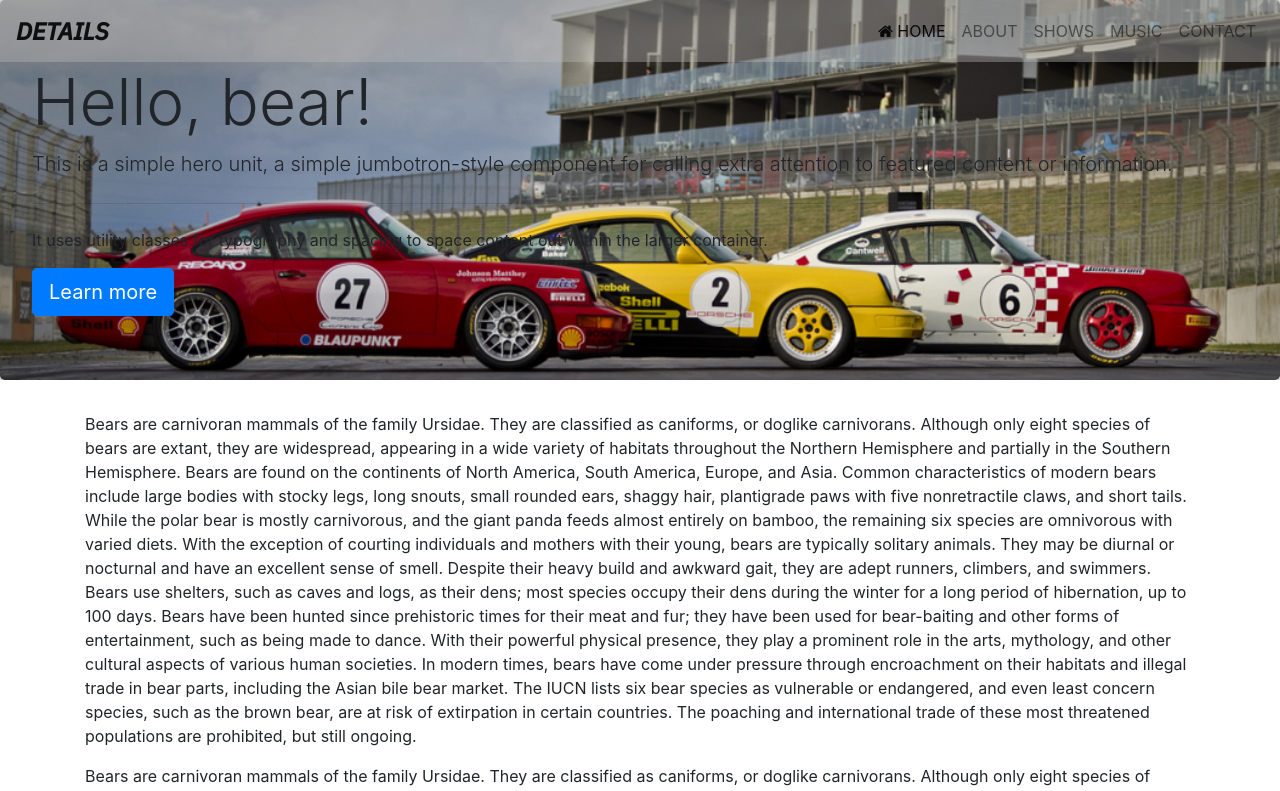
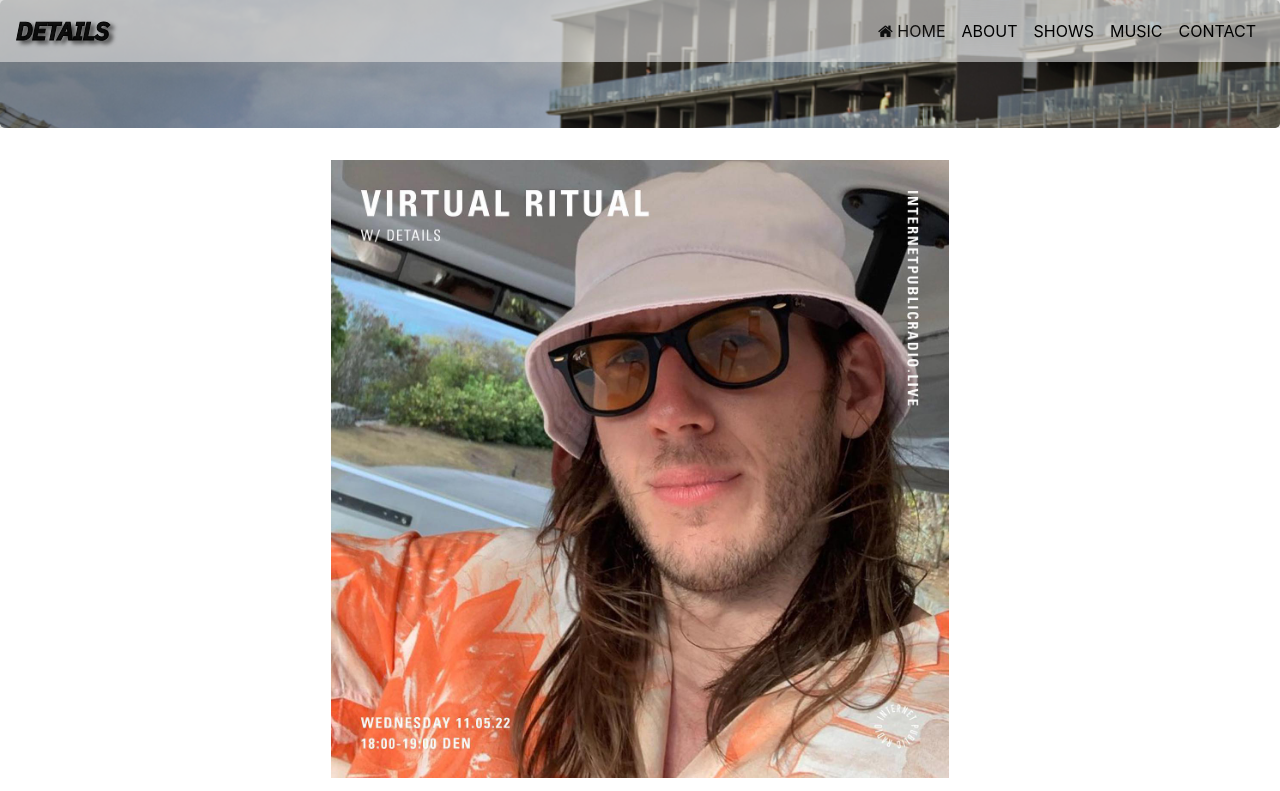
Before and after one commit to Jonathan-Kane/Portfolio-Project, a website: page index.html in a window 1280 px wide. Shown: the top 791 px of the page. Drawn offline with nearby package versions, Linux system fonts and the light colour scheme.

Commit message:
navbar most of the way done and new music cover art w/ animation started

```diff
--- a/css/styles.css
+++ b/css/styles.css
@@ -14,7 +14,7 @@
     background-image: url(/img/jumbotronbg.png);
     background-repeat: no-repeat;
     background-position: center;
-  background-size: cover;
+    background-size: cover;
     width: 100%;
     height: 100%;
     opacity : 0.2;
@@ -25,19 +25,50 @@
     font-size: 400%;
 }
 
-.logo {
-    font-family: 'IBM Plex Sans', sans-serif;
-    font-weight: 600;
-    font-style: italic;
+.navbar {
+    background-color: rgba(225, 225, 225, 0.6);
 }
 
-.navbar {
-    background-color: rgba(185, 185, 185, 0.4);
-}
-
-.navbar .navbar-brand {
+.navbar-brand {
     font-family: 'IBM Plex Sans', sans-serif;
     font-weight: 700;
     font-size: x-large;
     font-style: italic;
+    color: rgb(0, 0, 0);
+    filter: drop-shadow(4px 3px 2px #404040);
+    -webkit-text-stroke: 1px rgb(3, 3, 3);
 }
+
+.box1 {
+    position:relative;
+}
+
+.box1:before {
+    content:"";
+    width:100%;
+    height:100%;
+    background:rgba(0,0,0,.5);
+    position:absolute;
+    top:0;
+    left:0;
+    opacity:0;
+    transition:all .35s ease 0s
+}
+.box1:hover:before{opacity:1}
+.box1 img{width:100%;}
+.box1 .box-content{width:90%;height:90%;position:absolute;top:5%;left:5%}
+.box1 .box-content:after,.box1 .box-content:before{content:"";position:absolute;top:0;left:0;bottom:0;right:0;opacity:0;transition:all .7s ease 0s}
+.box1 .box-content:before{border-bottom:1px solid rgba(255,255,255,.5);border-top:1px solid rgba(255,255,255,.5);transform:scale(0,1);transform-origin:0 0 0}
+.box1 .box-content:after{border-left:1px solid rgba(255,255,255,.5);border-right:1px solid rgba(255,255,255,.5);transform:scale(1,0);transform-origin:100% 0 0}
+.box1:hover .box-content:after,.box1:hover .box-content:before{opacity:1;transform:scale(1);transition-delay:.15s}
+.box1 .title{font-size:21px;font-weight:700;color:#fff;margin:50px 0;opacity:0;transform:translate3d(0,-50px,0);transition:transform .5s ease 0s}
+.box1:hover .title{opacity:1;transform:translate3d(0,0,0)}
+.box1 .post{font-size:14px;color:#fff;padding:10px;background:#d79719;opacity:0;border-radius:19px;transform:translate3d(0,-50px,0);transition:all .7s ease 0s}
+.box1 .icon,.box15 .icon{padding:0;list-style:none}
+.box1:hover .post{opacity:1;transform:translate3d(0,0,0);transition-delay:.15s}
+.box1 .icon{width:100%;margin:0;position:absolute;bottom:-10px;left:0;opacity:0;z-index:1;transition:all .7s ease 0s}
+.box1:hover .icon{bottom:20px;opacity:1;transition-delay:.15s}
+.box1 .icon li a{display:block;width:40px;height:40px;line-height:40px;border:1px solid #fff;border-radius:0 16px;font-size:14px;color:#fff;margin-right:5px;transition:all .4s ease 0s}
+.box1 .icon li a:hover{background:#d79719;border-color:#d79719}
+@media only screen and (max-width:990px){.box1{margin-bottom:30px}
+}
--- a/index.html
+++ b/index.html
@@ -18,7 +18,7 @@
 
 <body>
 
-    <nav class="navbar navbar-expand-lg navbar-light fixed-top">
+    <nav class="navbar navbar-expand-md navbar-light fixed-top mb-4">
         <a class="navbar-brand align-self-center" href="#">DETAILS</a>
         <button class="navbar-toggler" type="button" data-toggle="collapse" data-target="#navbarSupportedContent" aria-controls="navbarSupportedContent" aria-expanded="false" aria-label="Toggle navigation">
           <span class="navbar-toggler-icon"></span>
@@ -26,35 +26,36 @@
         <div class="collapse navbar-collapse" id="navbarSupportedContent">
           <ul class="navbar-nav ml-auto">
             <li class="nav-item active"><a class="nav-link" href="#"><i class="fa fa-home fa-md"></i> HOME</a></li>
-            <li class="nav-item"><a class="nav-link" href="#"> ABOUT</a></li>
-            <li class="nav-item"><a class="nav-link" href="#"> SHOWS</a></li>
-            <li class="nav-item"><a class="nav-link" href="#"> MUSIC</a></li>
-            <li class="nav-item"><a class="nav-link" href="#"> CONTACT</a></li>
+            <li class="nav-item"><a class="nav-link" href="#" style="color: black;"> ABOUT</a></li>
+            <li class="nav-item"><a class="nav-link" href="#" style="color: black;"> SHOWS</a></li>
+            <li class="nav-item"><a class="nav-link" href="#" style="color: black;"> MUSIC</a></li>
+            <li class="nav-item"><a class="nav-link" href="#" style="color: black;"> CONTACT</a></li>
           </ul>
         </div>
     </nav>
 
-    <div class="jumbotron pt-7">
-        <h1 class="display-4">Hello, bear!</h1>
-        <p class="lead">This is a simple hero unit, a simple jumbotron-style component for calling extra attention to featured content or information.</p>
-        <hr class="my-4">
-        <p>It uses utility classes for typography and spacing to space content out within the larger container.</p>
-        <a class="btn btn-primary btn-lg" href="#" role="button">Learn more</a>
+    <div class="jumbotron">
     </div>
 
     <div class="container">
-        <p>Bears are carnivoran mammals of the family Ursidae. They are classified as caniforms, or doglike carnivorans. Although only eight species of bears are extant, they are widespread, appearing in a wide variety of habitats throughout the Northern Hemisphere and partially in the Southern Hemisphere. Bears are found on the continents of North America, South America, Europe, and Asia. Common characteristics of modern bears include large bodies with stocky legs, long snouts, small rounded ears, shaggy hair, plantigrade paws with five nonretractile claws, and short tails.
+        <div class="container mt-40">
+            <div class="row mt-30 justify-content-center">
+                <div class="col-4 col-md-7">
+                    <div class="box1">
+                        <img class="pic-1" src="img/VirtualRitual.jpg" />
+                        <div class="box-content">
+                            <h3 class="title">// VIRTUAL RITUAL</h3>
+                            <span class="post">LISTEN ON SOUNDCLOUD</span>
+                        </div>
+                    </div>
+                </div>
+            </div>
+        </div>
+    </div>
 
-      While the polar bear is mostly carnivorous, and the giant panda feeds almost entirely on bamboo, the remaining six species are omnivorous with varied diets. With the exception of courting individuals and mothers with their young, bears are typically solitary animals. They may be diurnal or nocturnal and have an excellent sense of smell. Despite their heavy build and awkward gait, they are adept runners, climbers, and swimmers. Bears use shelters, such as caves and logs, as their dens; most species occupy their dens during the winter for a long period of hibernation, up to 100 days.
+    <div class="container">
+    </div>
 
-      Bears have been hunted since prehistoric times for their meat and fur; they have been used for bear-baiting and other forms of entertainment, such as being made to dance. With their powerful physical presence, they play a prominent role in the arts, mythology, and other cultural aspects of various human societies. In modern times, bears have come under pressure through encroachment on their habitats and illegal trade in bear parts, including the Asian bile bear market. The IUCN lists six bear species as vulnerable or endangered, and even least concern species, such as the brown bear, are at risk of extirpation in certain countries. The poaching and international trade of these most threatened populations are prohibited, but still ongoing.</p>
-
-      <p>Bears are carnivoran mammals of the family Ursidae. They are classified as caniforms, or doglike carnivorans. Although only eight species of bears are extant, they are widespread, appearing in a wide variety of habitats throughout the Northern Hemisphere and partially in the Southern Hemisphere. Bears are found on the continents of North America, South America, Europe, and Asia. Common characteristics of modern bears include large bodies with stocky legs, long snouts, small rounded ears, shaggy hair, plantigrade paws with five nonretractile claws, and short tails.
-
-        While the polar bear is mostly carnivorous, and the giant panda feeds almost entirely on bamboo, the remaining six species are omnivorous with varied diets. With the exception of courting individuals and mothers with their young, bears are typically solitary animals. They may be diurnal or nocturnal and have an excellent sense of smell. Despite their heavy build and awkward gait, they are adept runners, climbers, and swimmers. Bears use shelters, such as caves and logs, as their dens; most species occupy their dens during the winter for a long period of hibernation, up to 100 days.
-
-        Bears have been hunted since prehistoric times for their meat and fur; they have been used for bear-baiting and other forms of entertainment, such as being made to dance. With their powerful physical presence, they play a prominent role in the arts, mythology, and other cultural aspects of various human societies. In modern times, bears have come under pressure through encroachment on their habitats and illegal trade in bear parts, including the Asian bile bear market. The IUCN lists six bear species as vulnerable or endangered, and even least concern species, such as the brown bear, are at risk of extirpation in certain countries. The poaching and international trade of these most threatened populations are prohibited, but still ongoing.</p>
-    </div>
 
 
     <!-- jQuery must come first, then Popper.js, then the Bootstrap JavaScript plugins.-->
--- a/js/scripts.js
+++ b/js/scripts.js
@@ -1,7 +1,7 @@
 $(function() {
     $(window).scroll(function() {
         var scroll = $(window).scrollTop();
-        if (scroll >= 60) {
+        if (scroll >= 70) {
             $(".navbar").addClass("bg-light");
         } else {
           $(".navbar").removeClass("bg-light");
```
Also changed, not shown: img/VirtualRitual.jpg (added).
